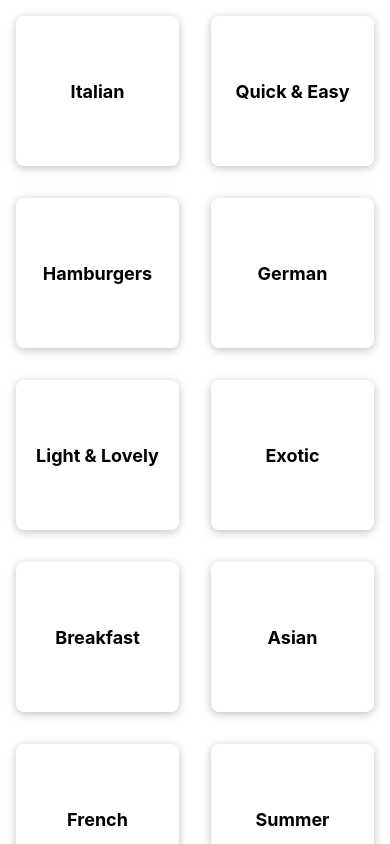
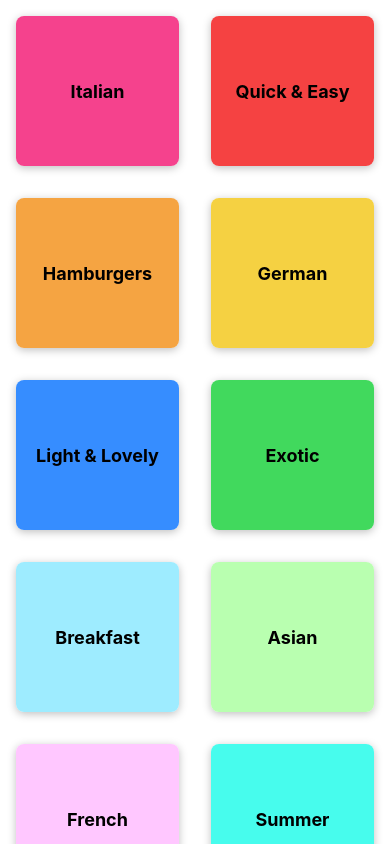
Before and after one commit to ameeraazli/MealsApp, a React Native app: screen / in a window 390 px wide. Built offline with nearby package versions, Linux system fonts and the light colour scheme.

Commit message:
displaying items in a grid - adding color for the grid (existing color from data)

```diff
--- a/components/CategoryGridTile.js
+++ b/components/CategoryGridTile.js
@@ -10,7 +10,7 @@ function CategoryGridTile({title, color}) {
         pressed ? styles.buttonPressed : null,
       ]}
     >
-      <View style={styles.innerContainer}>
+      <View style={[styles.innerContainer, {backgroundColor: color}]}>
       <Text style={styles.title}>{title}</Text>
       </View>
     </Pressable>
@@ -43,6 +43,7 @@ const styles = StyleSheet.create({
   innerContainer: {
     flex: 1,
     padding: 16,
+    borderRadius: 8,
     justifyContent: 'center',
     alignItems: 'center'
   },
```
